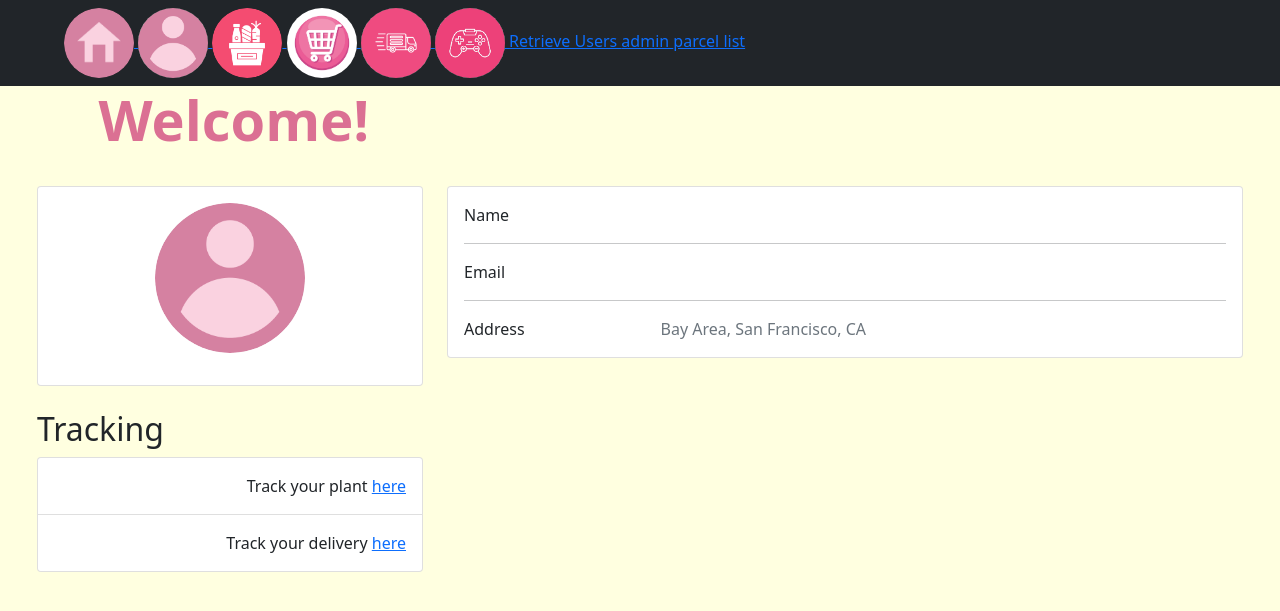
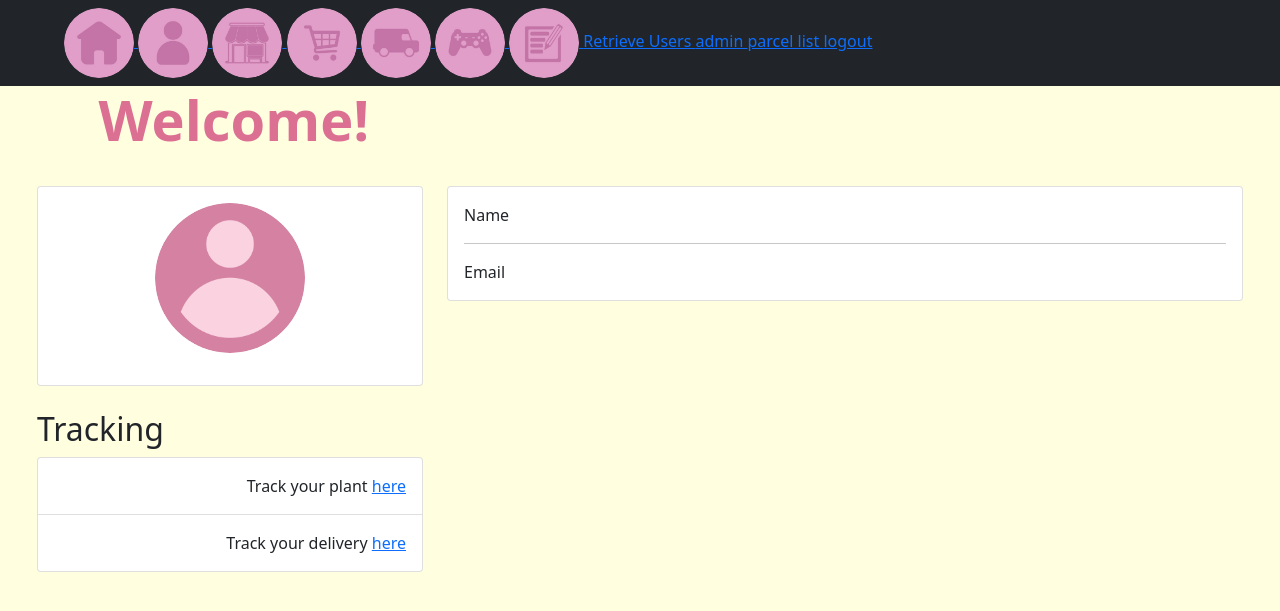
Before and after one commit to rainbowfartz/shop, a Flask app: page /profile in a window 1280 px wide. Shown: the top 611 px of the page. Run offline with Flask 3, Linux system fonts and the light colour scheme; some libraries are stand-ins or nearby versions.

Commit message:
last straw

```diff
--- a/__init__.py
+++ b/__init__.py
@@ -10,7 +10,7 @@ import shelve
 import random
 import os
 from werkzeug.security import check_password_hash
-from flask_login import LoginManager, login_user, current_user
+from flask_login import LoginManager, login_user, current_user, logout_user
 from User import User
 from wtforms import Form, StringField, RadioField, SelectField, TextAreaField, validators, IntegerField, SubmitField
 
@@ -73,6 +73,11 @@ def login():
                     return redirect(url_for('shopping'))
 
     return render_template('login.html', form=form)
+
+@app.route('/logout')
+def logout():
+    logout_user()
+    return redirect(url_for('login'))
 
 @app.route('/profile')
 def profile():
--- a/templates/includes/navbar.html
+++ b/templates/includes/navbar.html
@@ -17,22 +17,25 @@
 <nav class="navbar navbar-expand-sm bg-dark navbar-dark sticky-top">
     <div style="padding-left: 5%;">
         <a href="/">
-            <img src="static/images/homelogo.png" style="width:70px;" class="rounded-pill">
+            <img src="static/images/home icon.png" style="width:70px;" class="rounded-pill">
         </a>
         <a href="/profile">
-            <img src="static/images/profile.png" style="width:70px;" class="rounded-pill" />
+            <img src="static/images/account icon.png" style="width:70px;" class="rounded-pill" />
         </a>
         <a href="/shopping">
-            <img src="static/images/grocery.png" style="width:70px;" class="rounded-pill">
+            <img src="static/images/store icon.png" style="width:70px;" class="rounded-pill">
         </a>
         <a href="/cart">
-            <img src="static/images/cart.png" style="width:70px;" class="rounded-pill">
+            <img src="static/images/cart icon.png" style="width:70px;" class="rounded-pill">
         </a>
         <a href="/form">
-            <img src="static/images/delivery.png" style="width:70px;" class="rounded-pill">
+            <img src="static/images/delivery icon.png" style="width:70px;" class="rounded-pill">
         </a>
         <a href="/game">
-            <img src="static/images/game.png" style="width:70px;" class="rounded-pill">
+            <img src="static/images/game icon.png" style="width:70px;" class="rounded-pill">
+        </a>
+        <a href="/feedback">
+            <img src="static/images/feedback icon.png" style="width:70px;" class="rounded-pill">
         </a>
         <a href="/retrieveInfo">
             Retrieve Users
@@ -43,5 +46,8 @@
         <a href="/index">
             parcel list
         </a>
+        <a href="/logout">
+            logout
+        </a>
     </div>
 </nav>
--- a/templates/profile.html
+++ b/templates/profile.html
@@ -64,15 +64,6 @@
                             <p class="text-muted mb-0">{{ current_user.password }}</p>
                         </div>
                     </div>
-                    <hr>
-                    <div class="row">
-                        <div class="col-sm-3">
-                            <p class="mb-0">Address</p>
-                        </div>
-                        <div class="col-sm-9">
-                            <p class="text-muted mb-0">Bay Area, San Francisco, CA</p>
-                        </div>
-                    </div>
                 </div>
             </div>
         </div>
```
Also changed, not shown: static/images/account icon.png (added), static/images/cart icon.png (added), static/images/delivery icon.png (added), static/images/feedback icon.png (added), static/images/game icon.png (added), static/images/home icon.png (added), static/images/plant icon.png (added), static/images/store icon.png (added), 7 other files.
